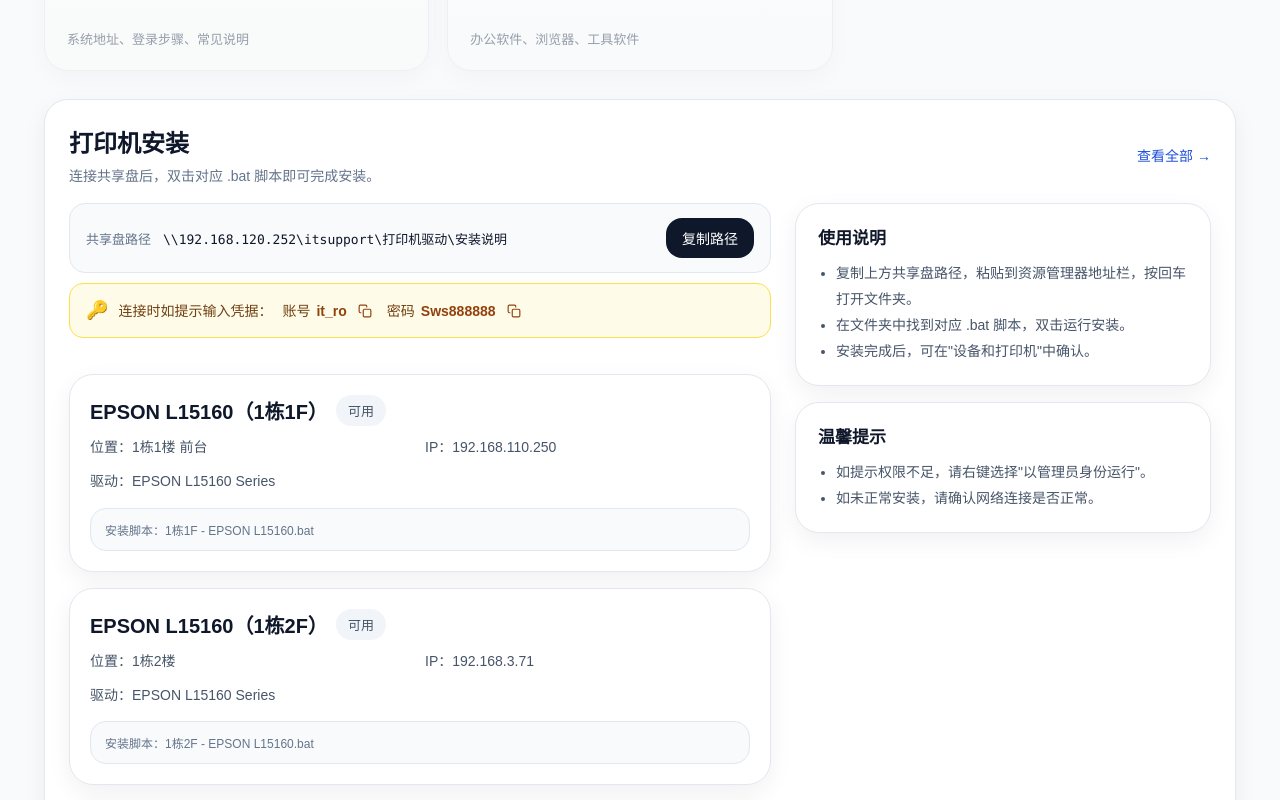
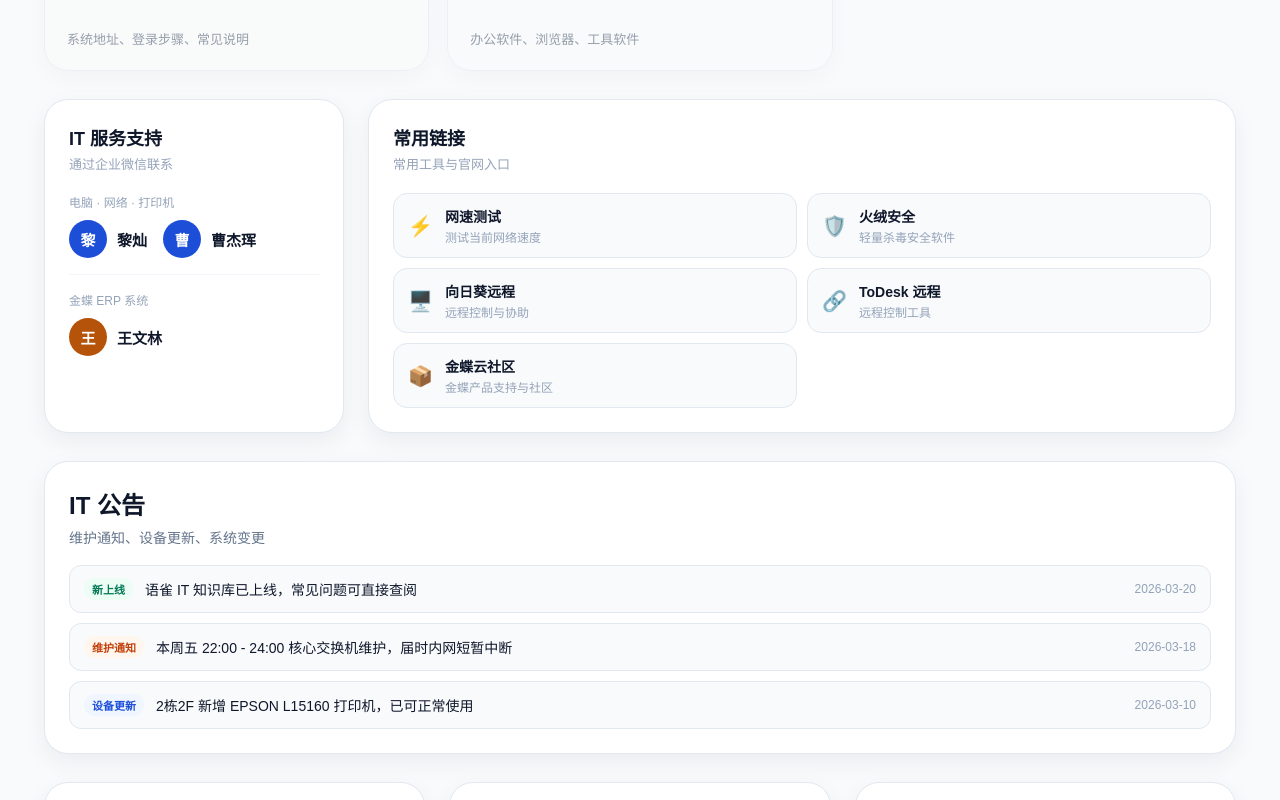
Before and after one commit to EmbraceMoxx/it-portal-vue, a Vue app: page / in a window 1280 px wide. Shown: the part 820-1620 px from the top of the page. Built offline with nearby package versions, Linux system fonts and the light colour scheme.

Commit message:
清理页面的打印说明

```diff
--- a/src/views/HomeView.vue
+++ b/src/views/HomeView.vue
@@ -39,63 +39,6 @@
       <!-- 服务模块 -->
       <section class="module-grid">
         <ModuleCard v-for="item in displayModules" :key="item.key" :item="item" />
-      </section>
-
-      <!-- 打印机安装 -->
-      <section class="section-card">
-        <div class="section-head">
-          <div>
-            <h2>打印机安装</h2>
-            <div class="section-subtitle">连接共享盘后，双击对应 .bat 脚本即可完成安装。</div>
-          </div>
-          <RouterLink class="btn-link" to="/printer">查看全部 →</RouterLink>
-        </div>
-        <div class="detail-grid">
-          <div class="detail-main">
-            <div class="share-block">
-              <div class="share-path-row">
-                <span class="share-label">共享盘路径</span>
-                <code class="share-path">{{ sharePath }}</code>
-                <button class="btn-primary" @click="handleCopy">复制路径</button>
-              </div>
-              <div class="credential-banner">
-                <span class="credential-icon">🔑</span>
-                <span class="credential-text">连接时如提示输入凭据：</span>
-                <span class="credential-item">账号 <strong>it_ro</strong>
-                  <button class="btn-copy-icon" @click="copyText('it_ro', '已复制账号')" title="复制账号">
-                    <svg xmlns="http://www.w3.org/2000/svg" width="14" height="14" viewBox="0 0 24 24" fill="none" stroke="currentColor" stroke-width="2" stroke-linecap="round" stroke-linejoin="round"><rect x="9" y="9" width="13" height="13" rx="2"/><path d="M5 15H4a2 2 0 0 1-2-2V4a2 2 0 0 1 2-2h9a2 2 0 0 1 2 2v1"/></svg>
-                  </button>
-                </span>
-                <span class="credential-item">密码 <strong>Sws888888</strong>
-                  <button class="btn-copy-icon" @click="copyText('Sws888888', '已复制密码')" title="复制密码">
-                    <svg xmlns="http://www.w3.org/2000/svg" width="14" height="14" viewBox="0 0 24 24" fill="none" stroke="currentColor" stroke-width="2" stroke-linecap="round" stroke-linejoin="round"><rect x="9" y="9" width="13" height="13" rx="2"/><path d="M5 15H4a2 2 0 0 1-2-2V4a2 2 0 0 1 2-2h9a2 2 0 0 1 2 2v1"/></svg>
-                  </button>
-                </span>
-              </div>
-
-            </div>
-            <div class="printer-list">
-              <PrinterCard v-for="printer in printers" :key="printer.id" :printer="printer" />
-            </div>
-          </div>
-          <div class="detail-side">
-            <div class="faq-card">
-              <h3>使用说明</h3>
-              <ul>
-                <li>复制上方共享盘路径，粘贴到资源管理器地址栏，按回车打开文件夹。</li>
-                <li>在文件夹中找到对应 .bat 脚本，双击运行安装。</li>
-                <li>安装完成后，可在"设备和打印机"中确认。</li>
-              </ul>
-            </div>
-            <div class="faq-card">
-              <h3>温馨提示</h3>
-              <ul>
-                <li>如提示权限不足，请右键选择"以管理员身份运行"。</li>
-                <li>如未正常安装，请确认网络连接是否正常。</li>
-              </ul>
-            </div>
-          </div>
-        </div>
       </section>
 
       <!-- 底部两列：IT 支持 + 常用链接 -->
@@ -281,17 +224,10 @@
 <script setup lang="ts">
 import { computed } from 'vue'
 import ModuleCard from '../components/ModuleCard.vue'
-import PrinterCard from '../components/PrinterCard.vue'
 import { modules } from '../data/modules'
-import { printers, PRINTER_SHARE_PATH } from '../data/printers'
 import { quickLinks } from '../data/quick-links'
 import { announcements } from '../data/announcements'
 import { faqItems } from '../data/faq'
-import { useClipboard } from '../composables/useClipboard'
-
-const sharePath = PRINTER_SHARE_PATH
-const { copyText } = useClipboard()
-const handleCopy = () => copyText(sharePath, '已复制共享盘路径')
 
 const displayModules = computed(() =>
   modules.filter((m) => ['printer', 'erp', 'network', 'overseas-network', 'software'].includes(m.key))
```
